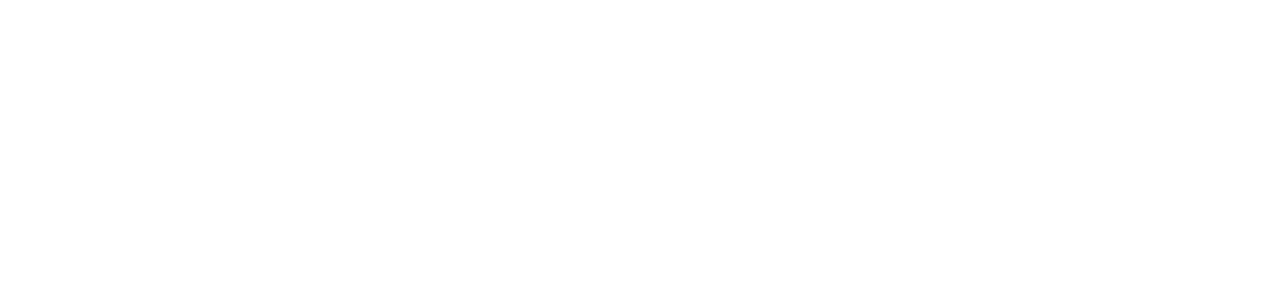
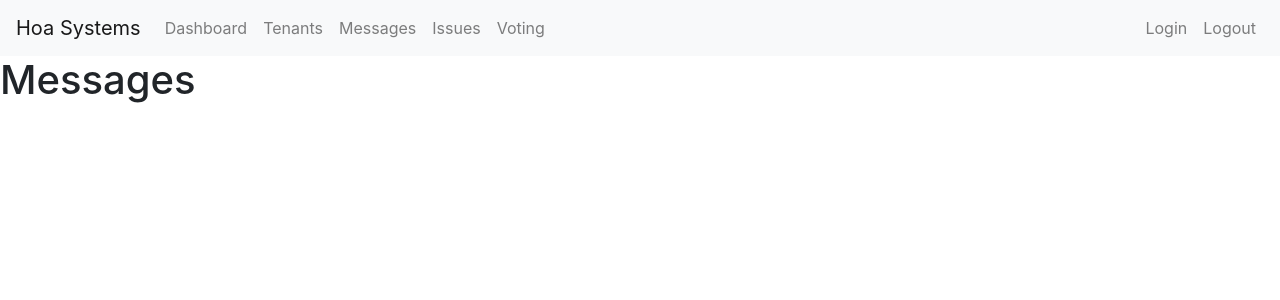
Before and after one commit to eladsheffer/Home-Owner-Association, a React (Create React App) app: page /#/messages in a window 1280 px wide. Shown: the top 300 px of the page. Built offline with nearby package versions, Linux system fonts and the light colour scheme.

Commit message:
adding pages

```diff
--- a/src/App.js
+++ b/src/App.js
@@ -5,10 +5,14 @@
 import HomePage from './pages/HomePage';
 import LoginPage from './pages/LoginPage'
 import SignupPage from './pages/SignupPage'
+import MessagesPage from './pages/MessagesPage'
+import DashboardPage from './pages/DashboardPage'
+import TenantsPage from './pages/TenantsPage'
+import IssuesPage from './pages/IssuesPage'
+import VotingPage from './pages/VotingPage'
 
 class App extends React.Component {
   render() {
-    // return <h1>lddldl</h1>
     return (
       <Switch>
         <Route exact path="/">
@@ -20,6 +24,21 @@
         <Route path="/signup">
           <SignupPage />
         </Route>
+        <Route path="/dashboard">
+          <DashboardPage />
+        </Route>
+        <Route path="/tenants">
+          <TenantsPage />
+        </Route>
+        <Route path="/messages">
+          <MessagesPage />
+        </Route>
+        <Route path="/issues">
+          <IssuesPage />
+        </Route>
+        <Route path="/voting">
+          <VotingPage />
+        </Route>
       </Switch>
   );
   }
--- a/src/components/HoaNavbar.js
+++ b/src/components/HoaNavbar.js
@@ -14,11 +14,11 @@
                 <Navbar.Toggle aria-controls="basic-navbar-nav" />
                 <Navbar.Collapse id="basic-navbar-nav">
                     <Nav className="mr-auto">
-                        <Nav.Link href="#/">Dashboard</Nav.Link>
-                        <Nav.Link href="#/">Tenants</Nav.Link>
-                        <Nav.Link href="#/">Messages</Nav.Link>
-                        <Nav.Link href="#/">Issues</Nav.Link>
-                        <Nav.Link href="#/">Voting</Nav.Link>
+                        <Nav.Link href="#/dashboard">Dashboard</Nav.Link>
+                        <Nav.Link href="#/tenants">Tenants</Nav.Link>
+                        <Nav.Link href="#/messages">Messages</Nav.Link>
+                        <Nav.Link href="#/issues">Issues</Nav.Link>
+                        <Nav.Link href="#/voting">Voting</Nav.Link>
                     </Nav>
                     <Nav className="ml-auto">
                         <Nav.Link href="#/login">Login</Nav.Link>
--- /dev/null
+++ b/src/pages/DashboardPage.js
@@ -0,0 +1,21 @@
+import React from 'react'
+import HoaNavbar from '../components/HoaNavbar';
+
+class DashboardPage extends React.Component {
+    constructor(props) {
+        super(props);
+        this.state = {  }
+    }
+
+    render() {
+        return (
+            <div>
+                <HoaNavbar/>
+                <h1>Dashboard</h1>
+            </div>
+
+        );
+    }
+}
+
+export default DashboardPage;
--- /dev/null
+++ b/src/pages/IssuesPage.js
@@ -0,0 +1,21 @@
+import React from 'react'
+import HoaNavbar from '../components/HoaNavbar';
+
+class IssuesPage extends React.Component {
+    constructor(props) {
+        super(props);
+        this.state = {  }
+    }
+
+    render() {
+        return (
+            <div>
+                <HoaNavbar/>
+                <h1>Issues</h1>
+            </div>
+
+        );
+    }
+}
+
+export default IssuesPage;
--- /dev/null
+++ b/src/pages/MessagesPage.js
@@ -0,0 +1,21 @@
+import React from 'react'
+import HoaNavbar from '../components/HoaNavbar';
+
+class MessagesPage extends React.Component {
+    constructor(props) {
+        super(props);
+        this.state = {  }
+    }
+
+    render() {
+        return (
+            <div>
+                <HoaNavbar/>
+                <h1>Messages</h1>
+            </div>
+
+        );
+    }
+}
+
+export default MessagesPage;
--- /dev/null
+++ b/src/pages/TenantsPage.js
@@ -0,0 +1,21 @@
+import React from 'react'
+import HoaNavbar from '../components/HoaNavbar';
+
+class TenantsPage extends React.Component {
+    constructor(props) {
+        super(props);
+        this.state = {  }
+    }
+
+    render() {
+        return (
+            <div>
+                <HoaNavbar/>
+                <h1>Tenants</h1>
+            </div>
+
+        );
+    }
+}
+
+export default TenantsPage;
--- /dev/null
+++ b/src/pages/VotingPage.js
@@ -0,0 +1,21 @@
+import React from 'react'
+import HoaNavbar from '../components/HoaNavbar';
+
+class VotingPage extends React.Component {
+    constructor(props) {
+        super(props);
+        this.state = {  }
+    }
+
+    render() {
+        return (
+            <div>
+                <HoaNavbar/>
+                <h1>Voting</h1>
+            </div>
+
+        );
+    }
+}
+
+export default VotingPage;
```
